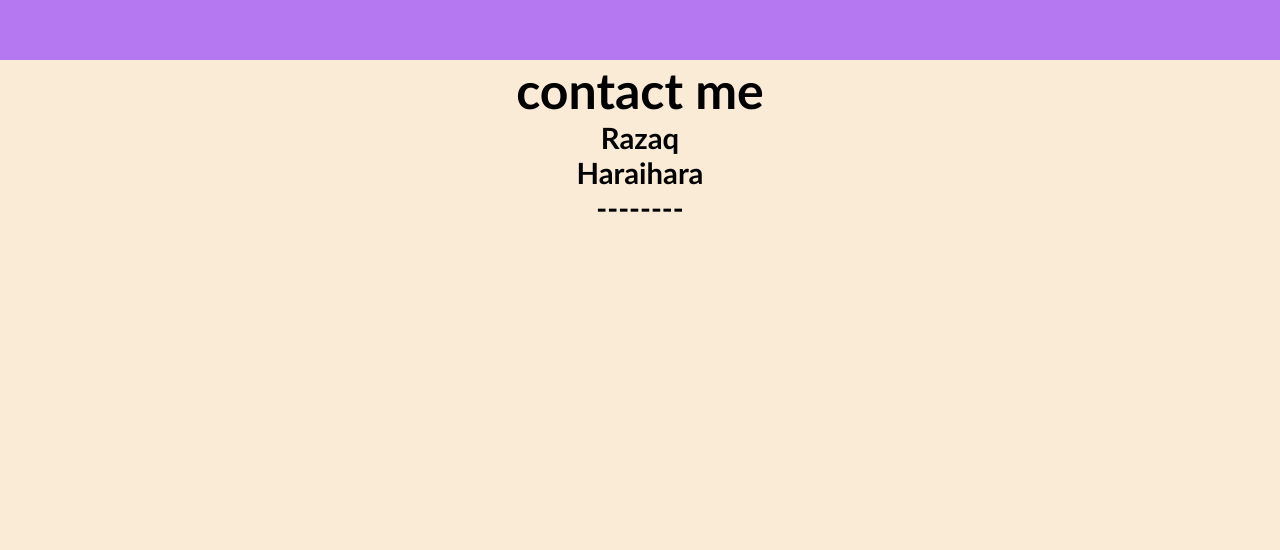
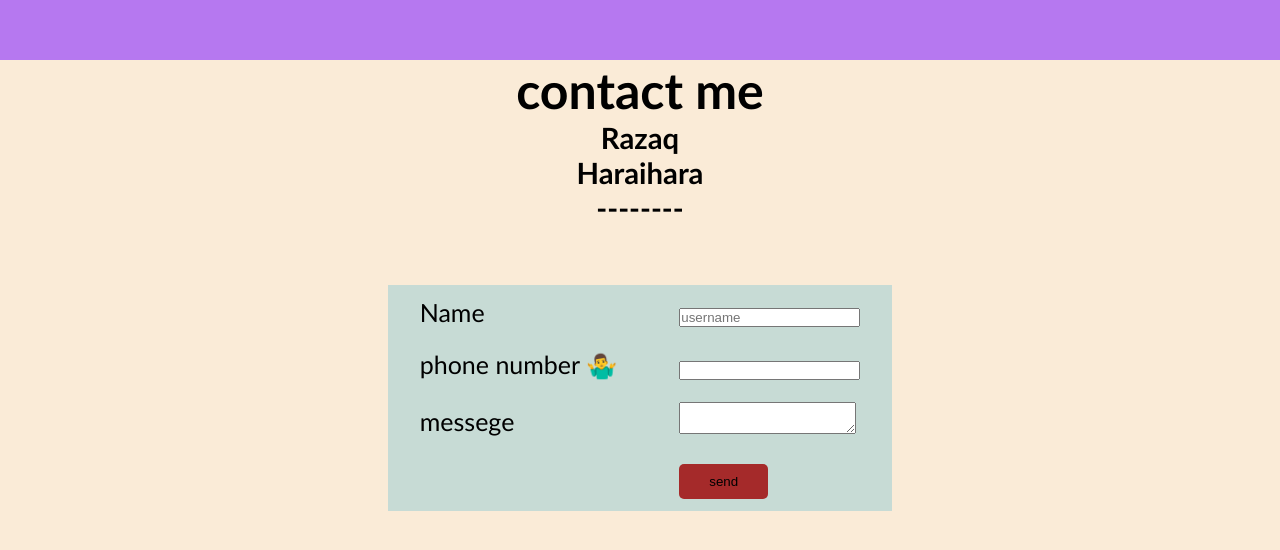
Before and after one commit to MahamadRazaq/portfolio, a plain HTML site: page index.html in a window 1280 px wide. Shown: the part 2340-2890 px from the top of the page. Drawn offline with Linux system fonts and the light colour scheme.

Commit message:
Update index.html

```diff
--- a/index.html
+++ b/index.html
@@ -67,6 +67,7 @@
         <h1>SKILL AND PROJECT</h1><br><br><br>
         <div class="skill">
             <h2>Skills</h2>
+            <br>
             <ul>
                 <li>
                     <h3>programing</h3>
@@ -78,10 +79,12 @@
                 </li>
                 <li>welcome</li>
                 <p>Lorem ipsum dolor sit amet.</p>
+                <br>
             </ul>
         </div>
         <div class="project1">
             <h2>PROJECT</h2>
+            <br>
             <ul>
                 <li>
                     <h3>programing</h3>
@@ -103,6 +106,34 @@
         <h3>Razaq</h3>
         <h3>Haraihara</h3>
         <h3>--------</h3>
+        <br><br>
+        <form action="mailto:mahamadrazaq27@gmail.com">
+            <table>
+                <tr>
+                    <td>
+                        <label for="username">Name</Label>
+                    </td>
+                    <td><input type=" text" name="subject" placeholder="username"></td>
+                </tr>
+                <tr>
+                    <td><label for="number">phone number 🤷‍♂️</label></td>
+                    <td><input type="text"></td>
+                </tr>
+                <tr>
+                    <td><label>messege </label></td>
+                    <td><textarea name="body"></textarea></td>
+                </tr>
+                <tr>
+                    <td></td>
+                    <td><button type="submit">send</button></td>
+                </tr>
+            </table>
+
+
+            <br>
+
+
+        </form>
 
     </div>
 </body>
@@ -166,4 +197,22 @@ font-size: 25px;
         font-size: 25px;
         padding: 10px 25px;
     }
+    .contact table{
+        margin: auto;
+        background-color: rgb(199, 219, 213);
+        text-align: left;
+    }
+    .contact button{
+        padding: 10px 30px;
+        background-color: brown;
+        border: none;
+        border-radius: 5px;
+    }
+    .contact button:hover{
+        background-color: bisque;
+        color: brown;
+    }
+    @media (max-width: 600px){
+        .first
+    }
 </style>
```
